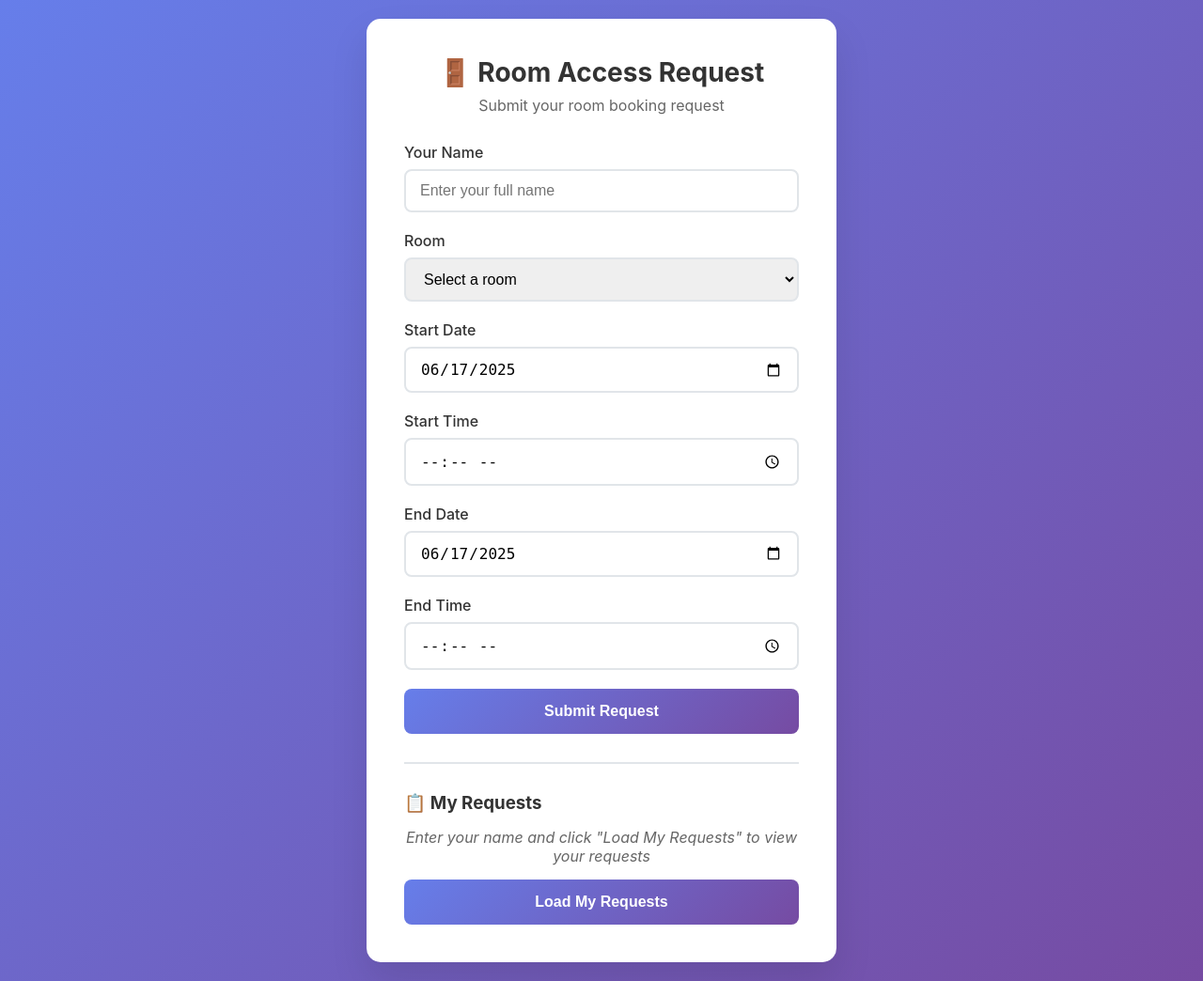
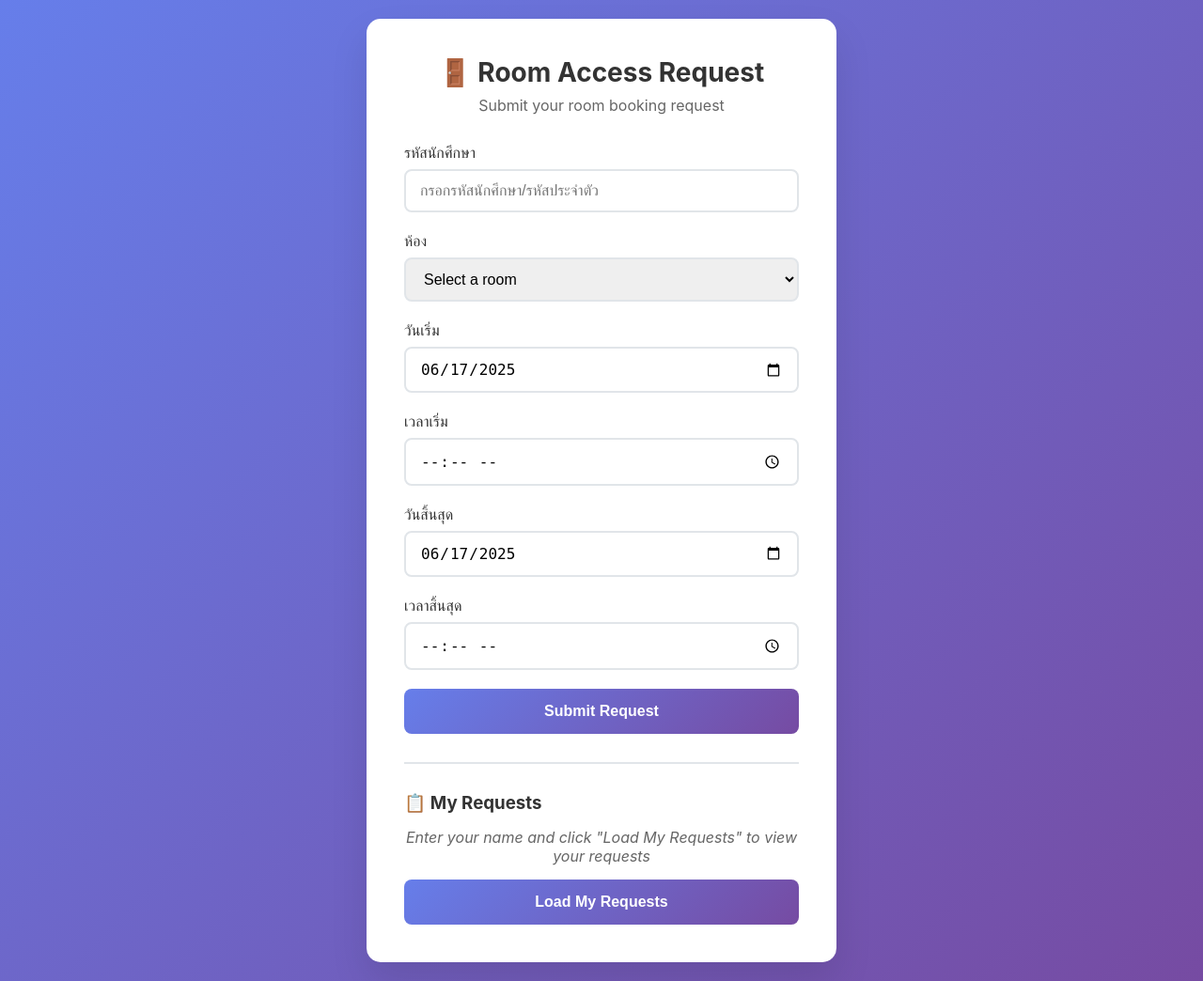
Before and after one commit to codejeng/NetworkAccessControl, a Flask app: page /request in a window 1280 px wide. Shown: the whole page at 94% size. Run offline with Flask 3, Linux system fonts and the light colour scheme.

Commit message:
refactory: change name input at request page to user_id instead

```diff
--- a/app.py
+++ b/app.py
@@ -669,23 +669,23 @@ def submit_request():
     """Student submits room access request"""
     try:
         data = request.get_json()
-        name = data.get('name', '').strip()
+        user_id = data.get('user_id', '').strip()
         start_date = data.get('start_date', '').strip()
         start_time = data.get('start_time', '').strip()
         end_date = data.get('end_date', '').strip()
         end_time = data.get('end_time', '').strip()
         room = data.get('room', '').strip()
 
-        if not all([name, start_date, start_time, end_date, end_time, room]):
+        if not all([user_id, start_date, start_time, end_date, end_time, room]):
             return jsonify({'error': 'All fields are required', 'success': False}), 400
 
         conn = get_db_connection()
 
         # Find user by name
-        user = conn.execute('SELECT * FROM users_reg WHERE name = ?', (name,)).fetchone()
+        user = conn.execute('SELECT * FROM users_reg WHERE user_id = ?', (user_id,)).fetchone()
         if not user:
             conn.close()
-            return jsonify({'error': 'ไม่พบชื่อผู้ใช้งาน', 'success': False}), 404
+            return jsonify({'error': 'ไม่พบรหัสประจำตัวของผู้ใช้งานในฐานข้อมูล', 'success': False}), 404
 
         # Check if room exists
         room_check = conn.execute('SELECT * FROM rooms WHERE room = ?', (room,)).fetchone()
@@ -761,19 +761,20 @@ def submit_request():
     except Exception as e:
         return jsonify({'error': str(e), 'success': False}), 500
 
-@app.route('/api/student/my_requests/<name>', methods=['GET'])
-def get_student_requests(name):
-    """Get all requests for a specific student by name"""
+@app.route('/api/student/my_requests/<user_id>', methods=['GET'])
+def get_student_requests(user_id):
+    """Get all requests for a specific student by user_id"""
     try:
-        name = name.strip()
+        user_id = user_id.strip()
 
         conn = get_db_connection()
         requests = conn.execute('''
-            SELECT r.*, u.name FROM requests r
+            SELECT r.*, u.name, u.user_id
+            FROM requests r
             JOIN users_reg u ON r.uid = u.uuid
-            WHERE u.name = ?
+            WHERE u.user_id = ?
             ORDER BY r.timestamp DESC
-        ''', (name,)).fetchall()
+        ''', (user_id,)).fetchall()
 
         conn.close()
 
@@ -783,6 +784,7 @@ def get_student_requests(name):
                 'id': req['id'],
                 'uid': req['uid'],
                 'name': req['name'],
+                'user_id': req['user_id'],
                 'start_time': req['start_time'],
                 'end_time': req['end_time'],
                 'access': bool(req['access']),
@@ -886,6 +888,7 @@ def manage_users():
                 users_list.append({
                     'id': user['id'],
                     'rfid_uid': user['uuid'],
+                    'user_id': user['user_id'],
                     'name': user['name'],
                     'role': user['role'],
                     'created_at': user['created_at']
--- a/templates/request.html
+++ b/templates/request.html
@@ -184,12 +184,12 @@
 
         <form id="requestForm">
             <div class="form-group">
-                <label for="name">Your Name</label>
-                <input type="text" id="name" name="name" placeholder="Enter your full name" required>
+                <label for="user_id">รหัสนักศึกษา</label>
+                <input type="text" id="user_id" name="user_id" placeholder="กรอกรหัสนักศึกษา/รหัสประจำตัว" required>
             </div>
 
             <div class="form-group">
-                <label for="room">Room</label>
+                <label for="room">ห้อง</label>
                 <select id="room" name="room" required>
                     <option value="">Select a room</option>
                     <option value="EN4401">EN4401 (Network Laboratory)</option>
@@ -201,22 +201,22 @@
             </div>
 
             <div class="form-group">
-                <label for="start_date">Start Date</label>
+                <label for="start_date">วันเริ่ม</label>
                 <input type="date" id="start_date" name="start_date" required>
             </div>
 
             <div class="form-group">
-                <label for="start_time">Start Time</label>
+                <label for="start_time">เวลาเริ่ม</label>
                 <input type="time" id="start_time" name="start_time" required>
             </div>
 
             <div class="form-group">
-                <label for="end_date">End Date</label>
+                <label for="end_date">วันสิ้นสุด</label>
                 <input type="date" id="end_date" name="end_date" required>
             </div>
 
             <div class="form-group">
-                <label for="end_time">End Time</label>
+                <label for="end_time">เวลาสิ้นสุด</label>
                 <input type="time" id="end_time" name="end_time" required>
             </div>
 
@@ -311,9 +311,9 @@
 
         // Load user requests
         async function loadMyRequests() {
-            const name = document.getElementById('name').value.trim();
+            const user_id = document.getElementById('user_id').value.trim();
 
-            if (!name) {
+            if (!user_id) {
                 showAlert('กรุณากรอกชื่อของคุณก่อน', 'error');
                 return;
             }
@@ -322,7 +322,7 @@
             container.innerHTML = '<div class="loading">Loading your requests...</div>';
 
             try {
-                const response = await fetch(`/api/student/my_requests/${encodeURIComponent(name)}`);
+                const response = await fetch(`/api/student/my_requests/${encodeURIComponent(user_id)}`);
                 const data = await response.json();
 
                 if (response.ok) {
@@ -380,7 +380,7 @@
             // Get form data
             const formData = new FormData(this);
             const data = {
-                name: formData.get('name'),
+                user_id: formData.get('user_id'),
                 start_date: formData.get('start_date'),
                 start_time: formData.get('start_time'),
                 end_date: formData.get('end_date'),
```
Also changed, not shown: templates/dashboard.html (+5 -5 lines), database.db.
